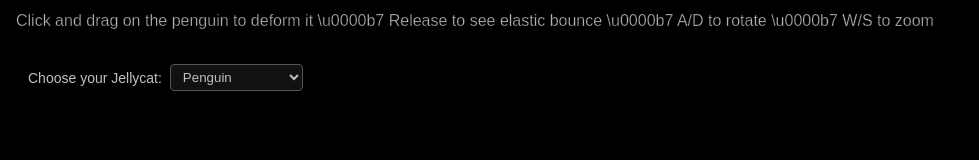
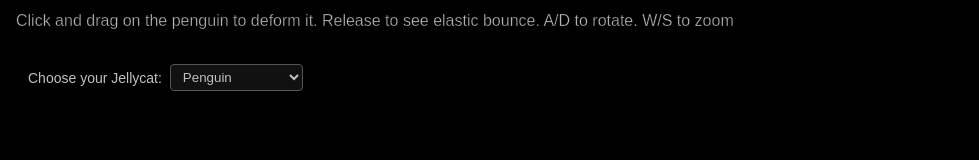
Before and after one commit to Zhengdong-uga/squishy-jellycat-splat, a plain HTML site: page index.html in a window 1280 px wide. Shown: the top 160 px of the page, without its empty margins (0-979 px from the left). Drawn offline with nearby package versions, Linux system fonts and the light colour scheme.

Commit message:
update content

```diff
--- a/index.html
+++ b/index.html
@@ -1,8 +1,7 @@
 <!DOCTYPE html>
 <html>
-
   <head>
-  <meta charset="utf-8">
+    <meta charset="utf-8" />
     <meta name="viewport" content="width=device-width, initial-scale=1.0" />
     <title>Squishy Jellycat Splat • Spark Splat Experiment</title>
     <style>
@@ -21,10 +20,8 @@
         text-align: left;
         width: 100vw;
         pointer-events: none;
-      text-shadow:
-        2px 2px 4px rgba(0, 0, 0, 0.8),
-        -1px -1px 2px rgba(0, 0, 0, 0.6),
-        1px -1px 2px rgba(0, 0, 0, 0.6),
+        text-shadow: 2px 2px 4px rgba(0, 0, 0, 0.8),
+          -1px -1px 2px rgba(0, 0, 0, 0.6), 1px -1px 2px rgba(0, 0, 0, 0.6),
           -1px 1px 2px rgba(0, 0, 0, 0.6);
         -webkit-text-stroke: 0.5px rgba(0, 0, 0, 0.7);
       }
@@ -55,7 +52,10 @@
   </head>
 
   <body>
-  <header>Click and drag on the penguin to deform it \u0000b7 Release to see elastic bounce \u0000b7 A/D to rotate \u0000b7 W/S to zoom</header>
+    <header>
+      Click and drag on the penguin to deform it. Release to see elastic bounce.
+      A/D to rotate. W/S to zoom
+    </header>
     <div id="control-bar">
       <label for="jellycat-select">Choose your Jellycat:</label>
       <select id="jellycat-select">
@@ -77,5 +77,4 @@
     </script>
     <script type="module" src="main.js"></script>
   </body>
-
 </html>
```
Lines whose indentation alone changed are shown as unchanged.
